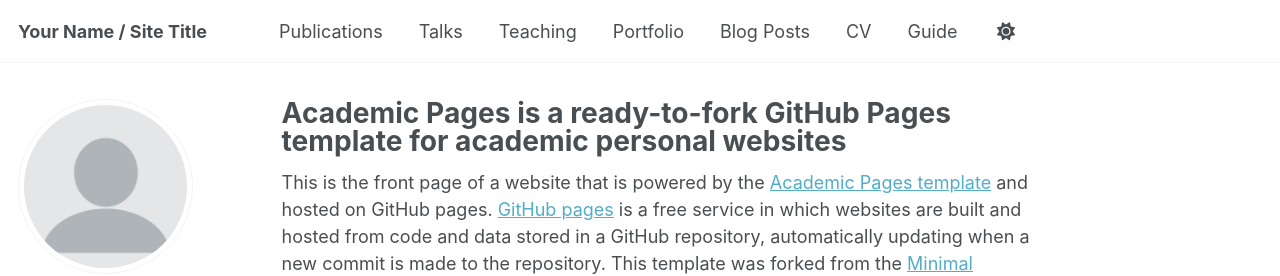
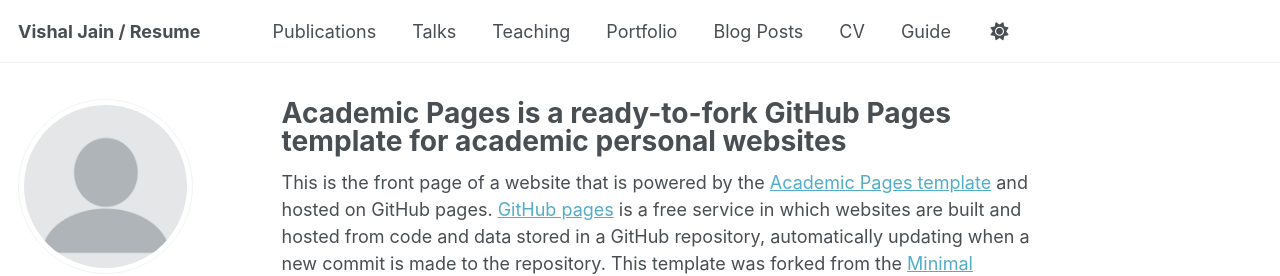
Before and after one commit to drvishaljain-neuro/Resume, a Jekyll site: the page built from _pages/about.md, in a window 1280 px wide. Shown: the top 276 px of the page. Built offline with Jekyll 4.4.1, drawn with Linux system fonts in a browser that asks for light colours; some web fonts are replaced; a script that is not in the unit is left out.

Commit message:
Update _config.yml

```diff
--- a/_config.yml
+++ b/_config.yml
@@ -9,7 +9,7 @@
 # Basic Site Settings
 locale                   : "en-US"
 site_theme               : "default" # Currently available options are "default", "air"
-title                    : "Your Name / Site Title"
+title                    : "Vishal Jain / Resume"
 title_separator          : "-"
 name                     : &name "Your Name"
 description              : &description "Your Name's academic portfolio"   # Update this with a general description of your site, this is the default if not overridden by a page
```
